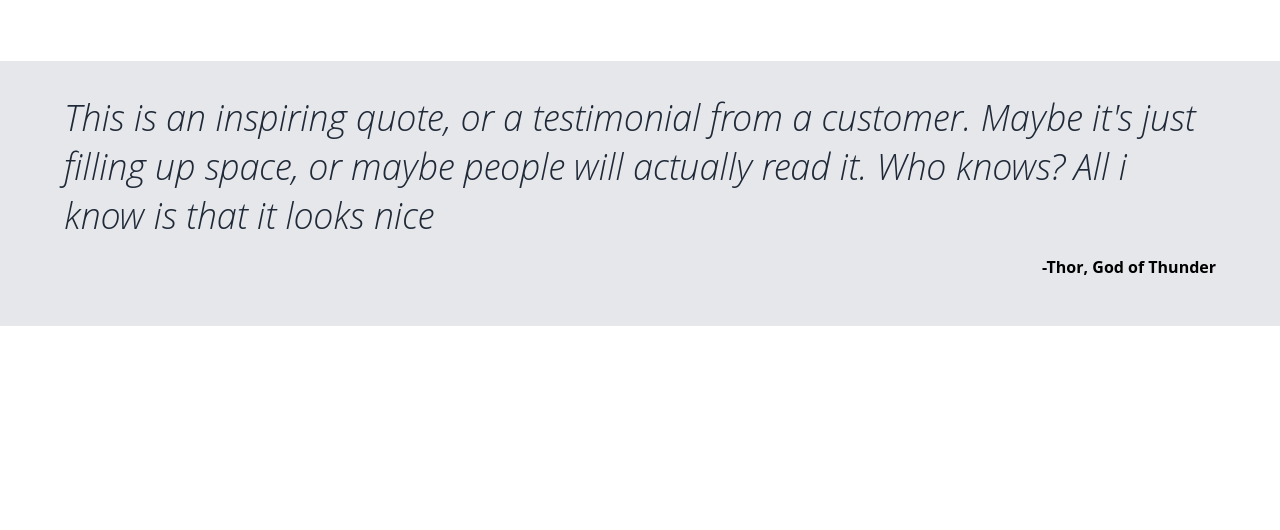
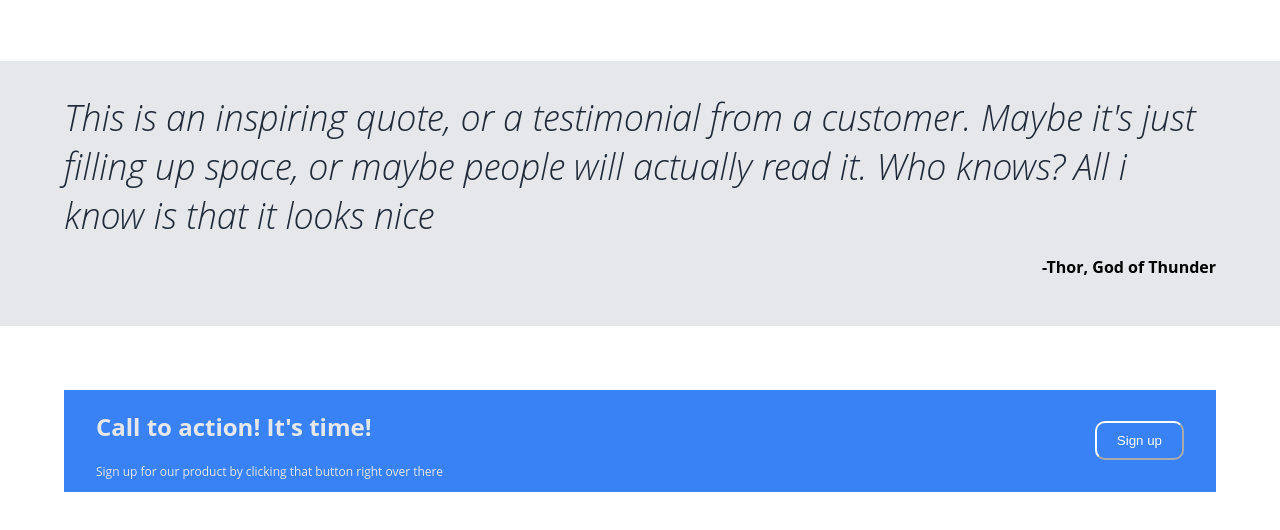
Before and after one commit to mahamud96/landing-page, a plain HTML site: page index.html in a window 1280 px wide. Shown: the part 660-1190 px from the top of the page. Before the commit the page ends 986 px from the top, so only its background shows below. Drawn offline with Linux system fonts and the light colour scheme.

Commit message:
Add final section

```diff
--- a/index.html
+++ b/index.html
@@ -67,13 +67,14 @@
             </div>
         </Section>
 
-        <section>
-
+        <section class="call-to-action">
+            <div class="cta-card">
+                <h2 class="cta-header"> Call to action! It's time!</h2>
+                <p class="cta-text">Sign up for our product by clicking that button right over there</p>
+            </div>
+            <div class="bta-button">
+                <button>Sign up</button>
+            </div>
         </section>
-
-
-
-
-
     </body>
 </html>
--- a/style.css
+++ b/style.css
@@ -173,3 +173,32 @@ ul{
 .quote-sayer{
     text-align: right;
 }
+
+/* -----------------
+   6. Call to action
+   ----------------- */
+
+.call-to-action{
+    display: flex;
+    align-items: center;
+    justify-content: space-between;
+    background: #3882f6;
+    margin: 64px 64px;
+    padding: 0 32px;
+}
+
+.cta-card{
+    color: #e5e7eb;
+}
+
+.cta-text{
+    font-size: 12px;
+}
+
+button{
+    background: #3882f6;
+    border-color: white;
+    color: #ffffff;
+    border-radius: 10px;
+    padding: 10px 20px;
+}
```
